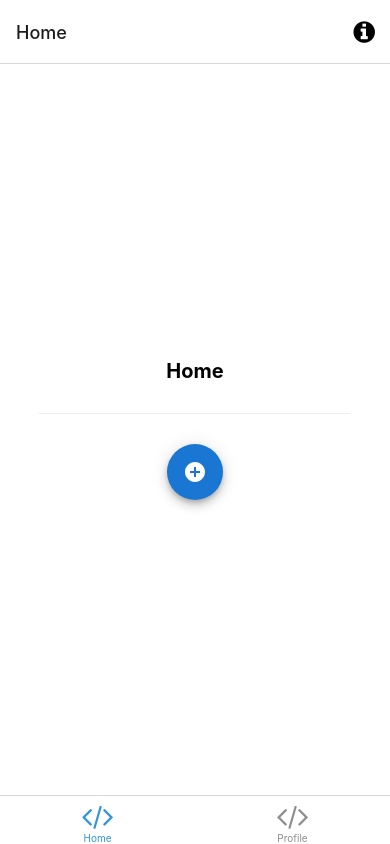
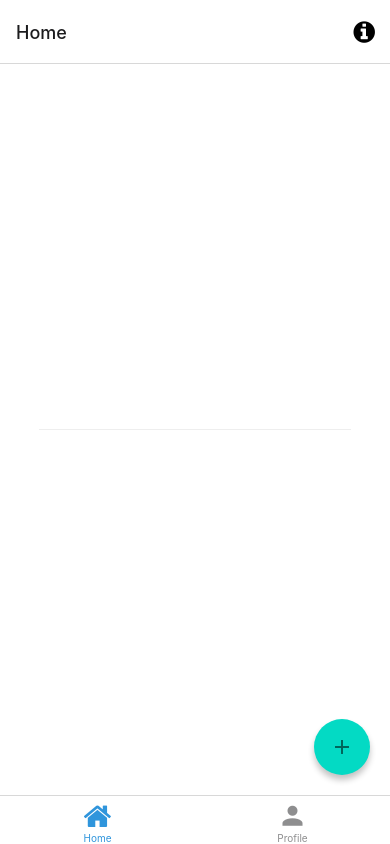
Before and after one commit to omanmclean/runapp, a React Native app: screen /Home in a window 390 px wide. Built offline with nearby package versions, Linux system fonts and the light colour scheme; what expo-linking would draw is missing.

Commit message:
fixed add floating button, changed tab icons

```diff
--- a/navigation/index.tsx
+++ b/navigation/index.tsx
@@ -3,7 +3,7 @@
  * https://reactnavigation.org/docs/getting-started
  *
  */
-import { FontAwesome } from '@expo/vector-icons';
+import { FontAwesome, MaterialCommunityIcons } from '@expo/vector-icons';
 import { createBottomTabNavigator } from '@react-navigation/bottom-tabs';
 import { NavigationContainer, DefaultTheme, DarkTheme } from '@react-navigation/native';
 import { createNativeStackNavigator } from '@react-navigation/native-stack';
@@ -67,7 +67,7 @@ function BottomTabNavigator() {
         component={HomeScreen}
         options={({ navigation }: RootTabScreenProps<'Home'>) => ({
           title: 'Home',
-          tabBarIcon: ({ color }) => <TabBarIcon name="code" color={color} />,
+          tabBarIcon: ({ color }) => <TabBarIcon name="home" color={color} />,
           headerRight: () => (
             <Pressable
               onPress={() => navigation.navigate('Modal')}
@@ -89,7 +89,7 @@ function BottomTabNavigator() {
         component={ProfileScreen}
         options={{
           title: 'Profile',
-          tabBarIcon: ({ color }) => <TabBarIcon name="code" color={color} />,
+          tabBarIcon: ({ color }) => <MaterialCommunityIcons name="account" color={color} size={30} style={{ marginBottom: -3 }} />,
         }}
       />
     </BottomTab.Navigator>
--- a/package.json
+++ b/package.json
@@ -32,6 +32,7 @@
     "react": "18.0.0",
     "react-dom": "18.0.0",
     "react-native": "0.69.6",
+    "react-native-paper": "^4.12.5",
     "react-native-safe-area-context": "4.3.1",
     "react-native-screens": "~3.15.0",
     "react-native-web": "~0.18.7"
--- a/screens/HomeScreen.tsx
+++ b/screens/HomeScreen.tsx
@@ -1,19 +1,16 @@
-import { StyleSheet } from 'react-native';
+import { StyleSheet, Button } from 'react-native';
 
-import Fab from '@mui/material/Fab';
-import AddCircleIcon from '@mui/icons-material/AddCircle';
+import { FAB } from 'react-native-paper';
 
-import { Text, View } from '../components/Themed';
+import { View } from '../components/Themed';
 import { RootTabScreenProps } from '../types';
 
 export default function HomeScreen({ navigation }: RootTabScreenProps<'Home'>) {
   return (
     <View style={styles.container}>
-      <Text style={styles.title}>Home</Text>
       <View style={styles.separator} lightColor="#eee" darkColor="rgba(255,255,255,0.1)" />
-      <Fab color="primary" aria-label="add">
-        <AddCircleIcon />
-      </Fab>
+      <FAB style={styles.fab} icon="plus" />
+
     </View>
   );
 }
@@ -33,4 +30,9 @@ const styles = StyleSheet.create({
     height: 1,
     width: '80%',
   },
+  fab: {
+    position: 'absolute',
+    right: 20,
+    bottom: 20,
+  },
 });
```
Also changed, not shown: 1 other file (tests, documents, lock files or other folders).
